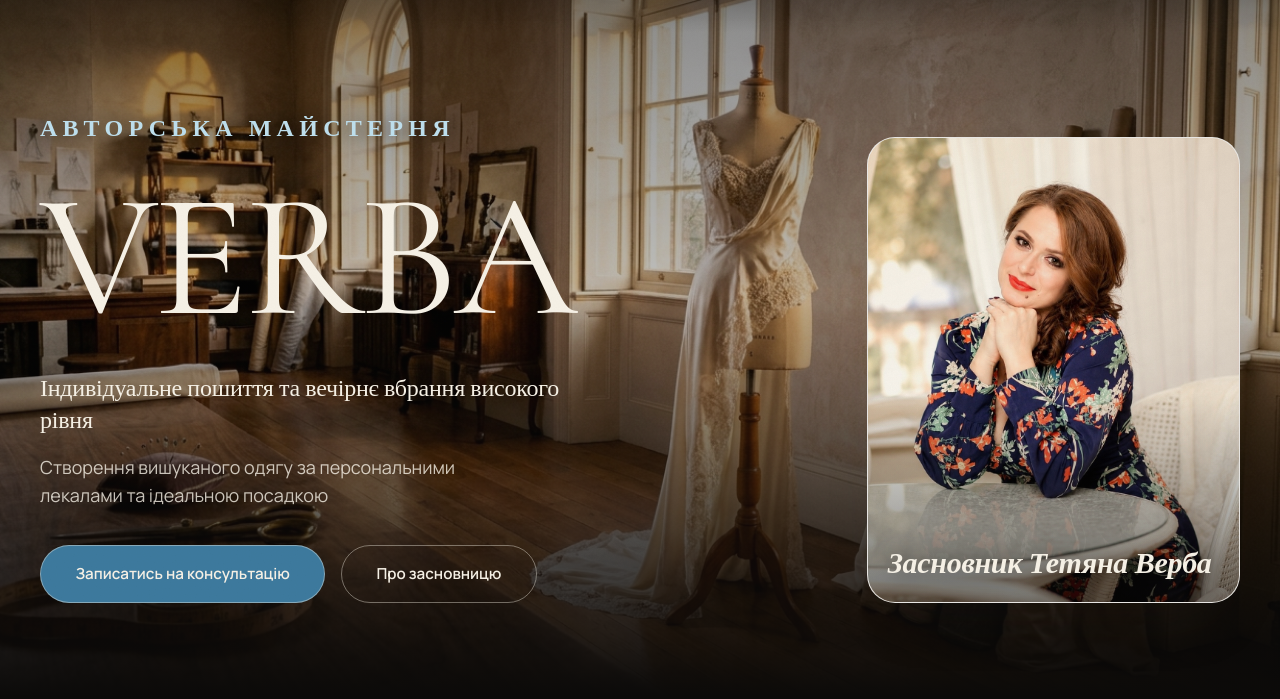
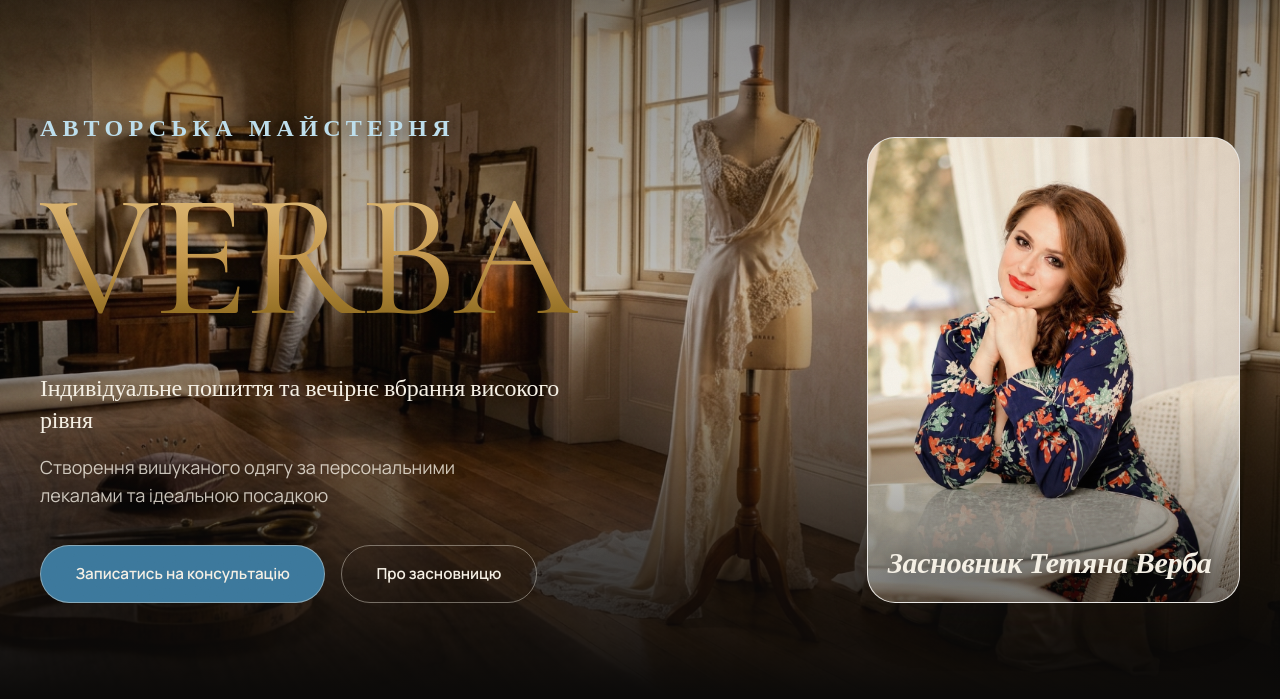
Before and after one commit to GritsenkoIvanKPI/verba, a website: page index.html in a window 1280 px wide. Shown: the part 101-800 px from the top of the page. Drawn offline with nearby package versions, Linux system fonts and the light colour scheme.

Commit message:
Give the hero VERBA headline a gold gradient

```diff
--- a/index.html
+++ b/index.html
@@ -387,7 +387,7 @@
     <div class="grid grid-cols-1 lg:grid-cols-12 gap-10 items-end">
       <div class="lg:col-span-8 reveal">
         <p class="font-display tracking-label uppercase text-sky text-xl md:text-2xl font-bold mb-6 drop-shadow-[0_2px_10px_rgba(0,0,0,0.7)]" data-i18n="hero.eyebrow">Авторська майстерня</p>
-        <h1 class="font-display text-[20vw] leading-[0.95] tracking-[-0.02em] sm:text-9xl md:text-9xl lg:text-[9rem] xl:text-[11rem] text-cream" data-i18n-html="hero.headline">VERBA</h1>
+        <h1 class="font-display text-[20vw] leading-[0.95] tracking-[-0.02em] sm:text-9xl md:text-9xl lg:text-[9rem] xl:text-[11rem] bg-gradient-to-b from-goldlight via-gold to-butterdeep bg-clip-text text-transparent" data-i18n-html="hero.headline">VERBA</h1>
         <p class="mt-7 max-w-xl font-display text-xl md:text-2xl text-cream leading-[1.4]" data-i18n="hero.subtitle1">Індивідуальне пошиття та вечірнє вбрання високого рівня</p>
         <p class="mt-4 max-w-xl text-base md:text-lg text-cream/80 leading-[1.7]" data-i18n="hero.subtitle2">Створення вишуканого одягу за персональними лекалами та ідеальною посадкою</p>
         <div class="mt-9 flex flex-wrap items-center gap-4">
```
